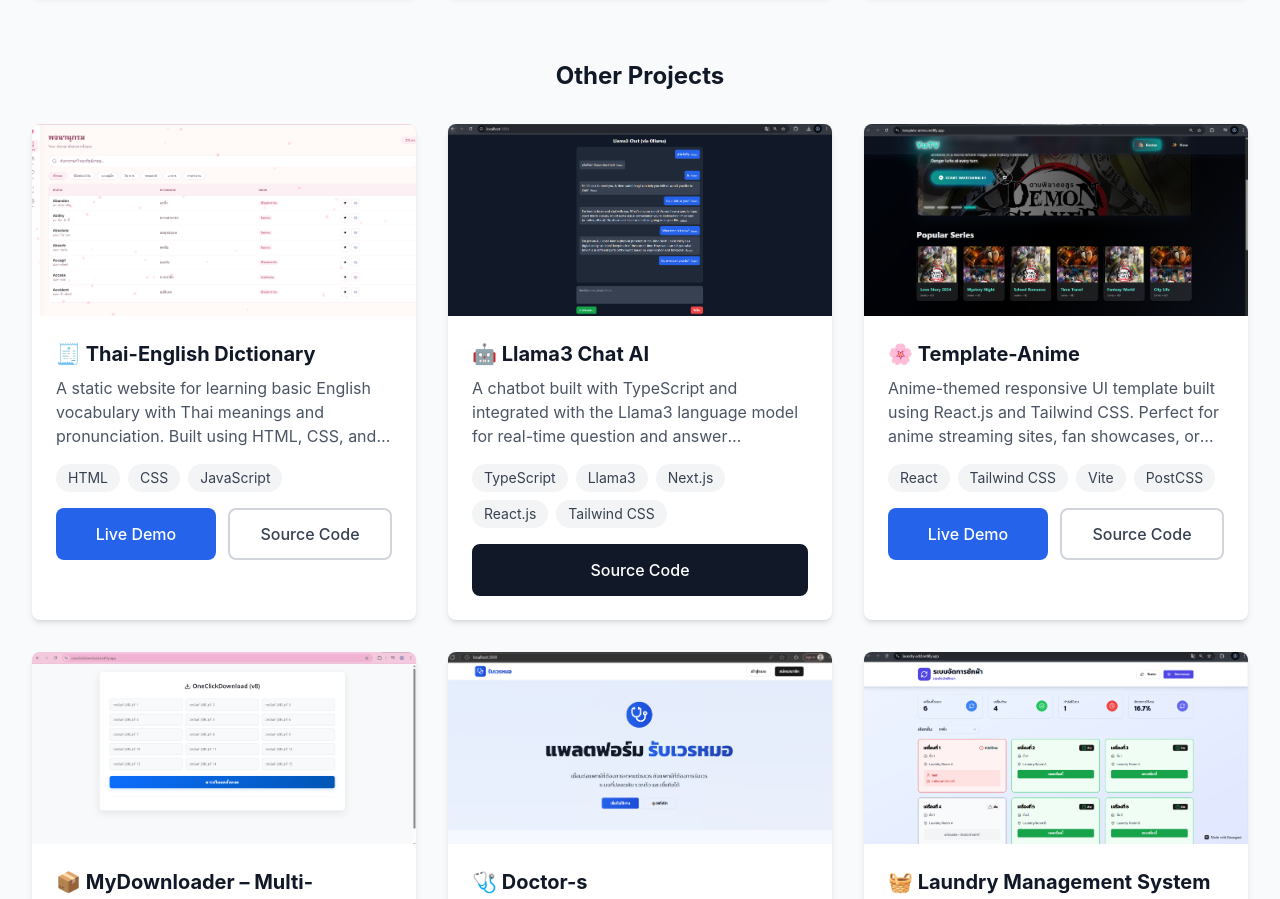
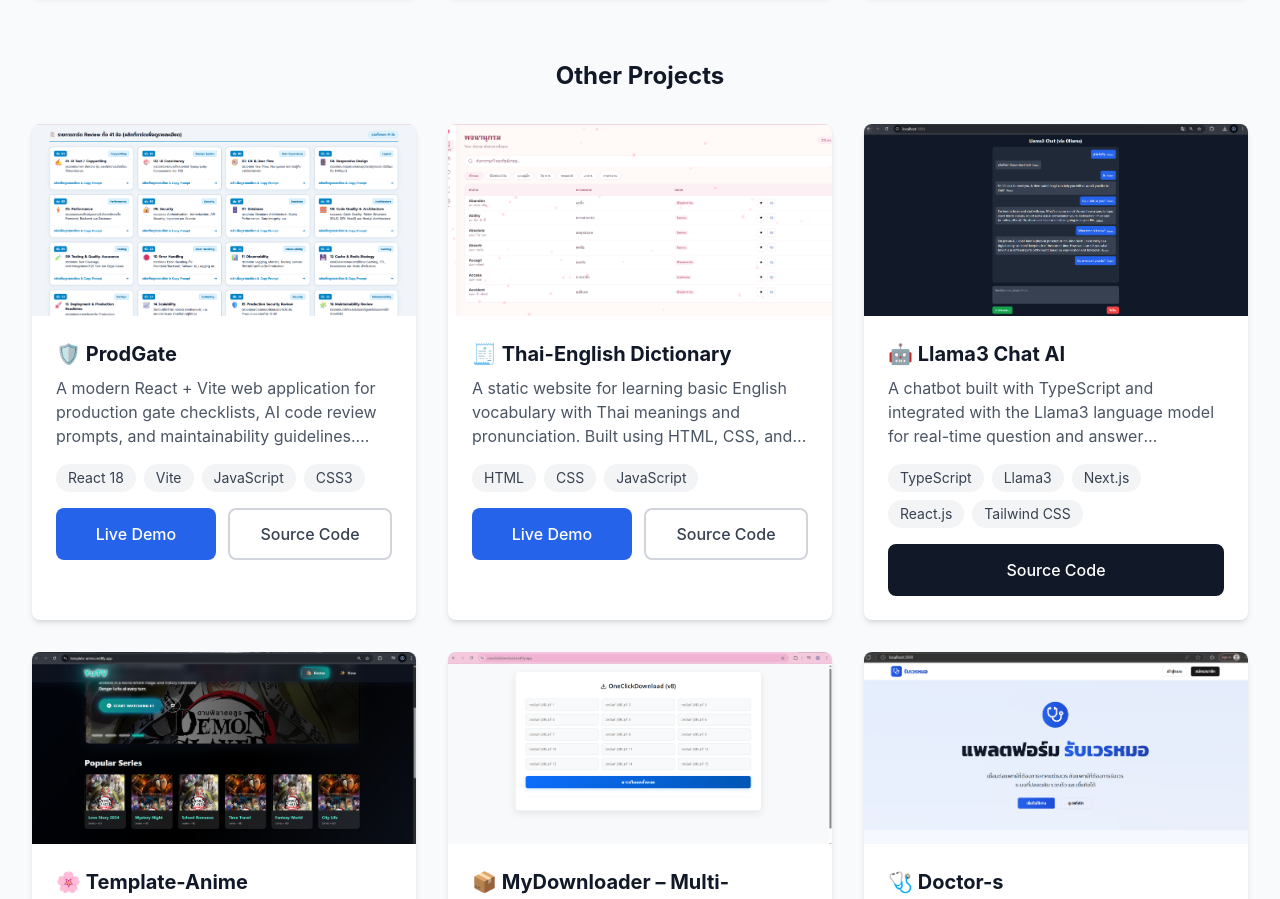
Before and after one commit to Foam-01/Portfolio, a React (Vite) app: page / in a window 1280 px wide. Shown: the part 4440-5339 px from the top of the page. Built offline with nearby package versions, Linux system fonts and the light colour scheme.

Commit message:
Refactor code structure for improved readability and maintainability

```diff
--- a/src/data/projects.ts
+++ b/src/data/projects.ts
@@ -208,6 +208,19 @@
     githubUrl: "https://github.com/Foam-01/Daily-Effort-Tracking-App",
     featured: true,
   },
+
+  {
+    id: "29",
+    title: "🛡️ ProdGate",
+    description:
+      "A modern React + Vite web application for production gate checklists, AI code review prompts, and maintainability guidelines. Includes a 41-point production readiness and code review checklist, master rules, interactive review cards, and one-click AI prompt copying.",
+    technologies: ["React 18", "Vite", "JavaScript", "CSS3"],
+    imageUrl: "/images/inventory32.png",
+    liveUrl: "https://prodgate.netlify.app/",
+    githubUrl: "https://github.com/Foam-01/ProdGate",
+    featured: false,
+  },
+
   {
     id: "2",
     title: "🧾 Thai-English Dictionary",
```
Also changed, not shown: public/images/inventory32.png (added).
